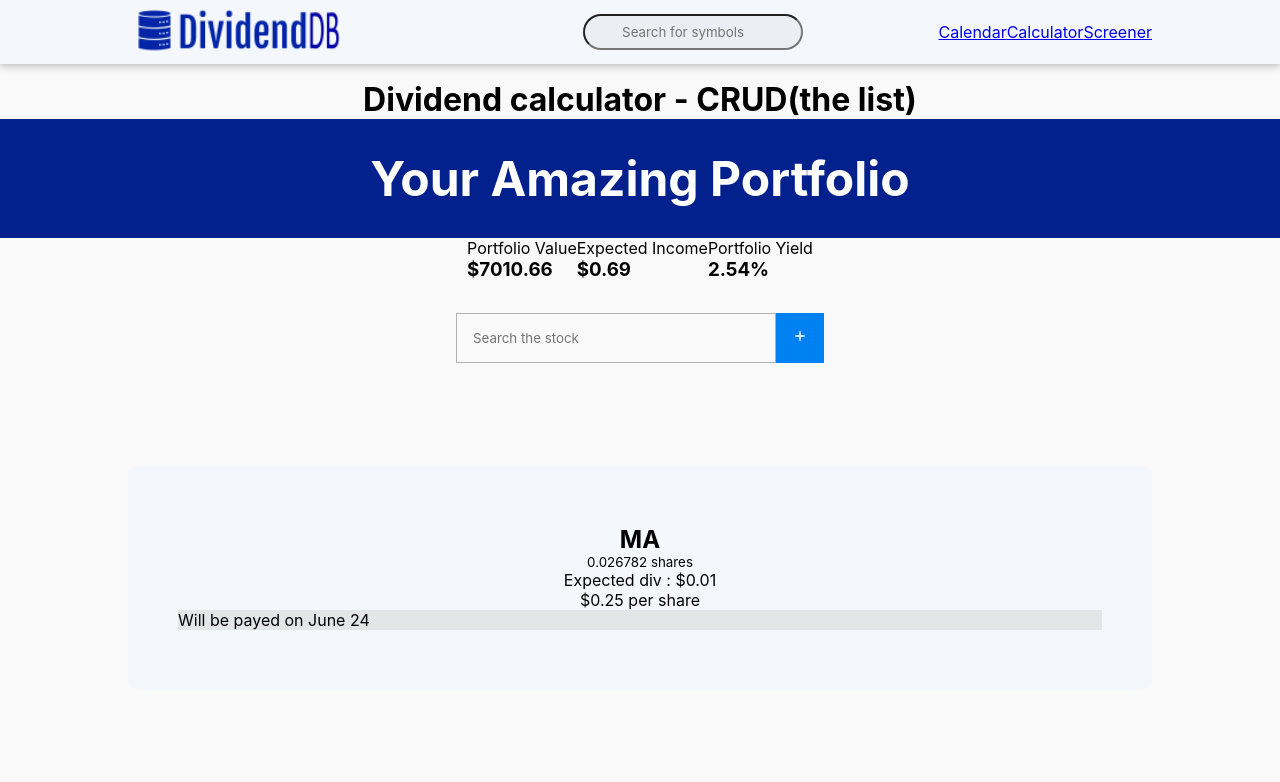
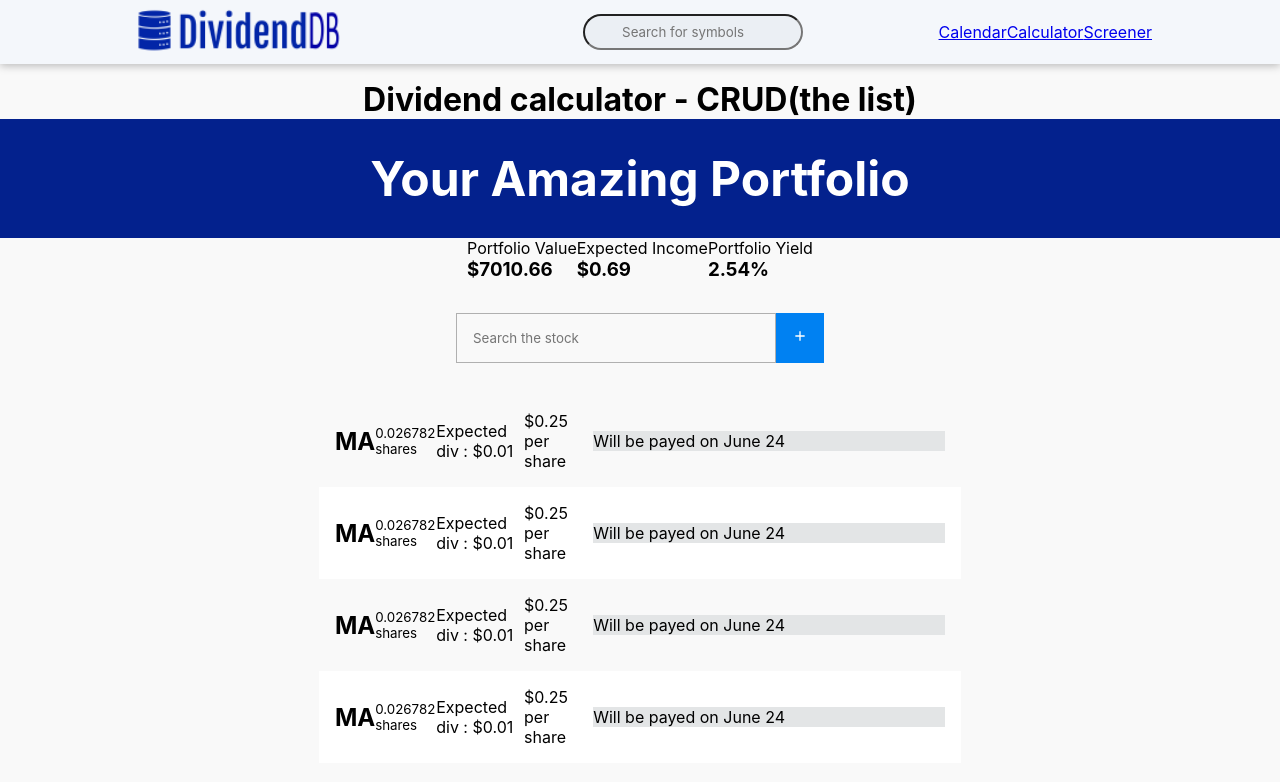
Before and after one commit to jiseong-choi/oxinion-finance, a React (Create React App) app in the folder client/: page /calculator in a window 1280 px wide. Shown: the top 782 px of the page. Built offline with nearby package versions, Linux system fonts and the light colour scheme.

Commit message:
Rough design for stock list items

```diff
--- /dev/null
+++ b/client/src/components/common/StockItem/StockItem.tsx
@@ -0,0 +1,17 @@
+import React from "react";
+import { StockAlert, StockListItem } from "./styles";
+
+const StockItem = () => {
+  return (
+    <StockListItem>
+      <h2>MA</h2>
+      <small>0.026782 shares</small>
+
+      <div>Expected div : $0.01</div>
+      <div>$0.25 per share</div>
+      <StockAlert>Will be payed on June 24</StockAlert>
+    </StockListItem>
+  );
+};
+
+export default StockItem;
--- /dev/null
+++ b/client/src/components/common/StockItem/styles.ts
@@ -0,0 +1,15 @@
+import styled from "styled-components";
+
+export const StockListItem = styled.li`
+  padding: 1rem;
+  display: flex;
+  align-items: center;
+  &:nth-child(even) {
+    background: white;
+  }
+`;
+
+export const StockAlert = styled.p`
+  background-color: #e3e5e6;
+  width: 100%;
+`;
--- /dev/null
+++ b/client/src/components/common/StockList/StockList.tsx
@@ -0,0 +1,15 @@
+import React from "react";
+import StockItem from "../StockItem/StockItem";
+
+const StockList = () => {
+  return (
+    <ul>
+      <StockItem />
+      <StockItem />
+      <StockItem />
+      <StockItem />
+    </ul>
+  );
+};
+
+export default StockList;
--- /dev/null
+++ b/client/src/components/common/StockList/styles.ts
@@ -0,0 +1,5 @@
+import styled from "styled-components";
+
+export const StockList = styled.ul`
+  width: 100%;
+`;
--- a/client/src/views/CalculatorPage/index.tsx
+++ b/client/src/views/CalculatorPage/index.tsx
@@ -3,11 +3,9 @@ import {
   CalculatorLayout,
   CalculatorHeader,
   CalculatorSummary,
-  Stock,
-  StockAlert,
-  StockList,
 } from "./styles";
 import StockInsert from "../../components/common/StockInsert/StockInsert";
+ import StockList from "../../components/common/StockList/StockList";
 
 const Calculator = () => {
   return (
@@ -35,16 +33,7 @@ const Calculator = () => {
           </div>
         </CalculatorSummary>
         <StockInsert />
-        <StockList>
-          <Stock>
-            <h2>MA</h2>
-            <small>0.026782 shares</small>
-
-            <div>Expected div : $0.01</div>
-            <div>$0.25 per share</div>
-            <StockAlert>Will be payed on June 24</StockAlert>
-          </Stock>
-        </StockList>
+        <StockList />
       </CalculatorLayout>
     </div>
   );
--- a/client/src/views/CalculatorPage/styles.ts
+++ b/client/src/views/CalculatorPage/styles.ts
@@ -20,31 +20,3 @@ export const CalculatorHeader = styled.div`
 export const CalculatorSummary = styled.div`
   display: flex;
 `;
-
-// export const StockInsert = styled.div`
-//   display: flex;
-//   background: #495057;
-// `;
-
-export const StockList = styled.ul`
-  width: 100%;
-`;
-
-export const Stock = styled.li`
-  width: 80%;
-  margin: 70px auto 0px;
-  padding: 60px 50px;
-  display: flex;
-  -webkit-box-align: center;
-  align-items: center;
-  -webkit-box-pack: justify;
-  justify-content: space-between;
-  background: rgb(244, 247, 251);
-  border-radius: 12px;
-  flex-direction: column;
-`;
-
-export const StockAlert = styled.p`
-  background-color: #e3e5e6;
-  width: 100%;
-`;
```
